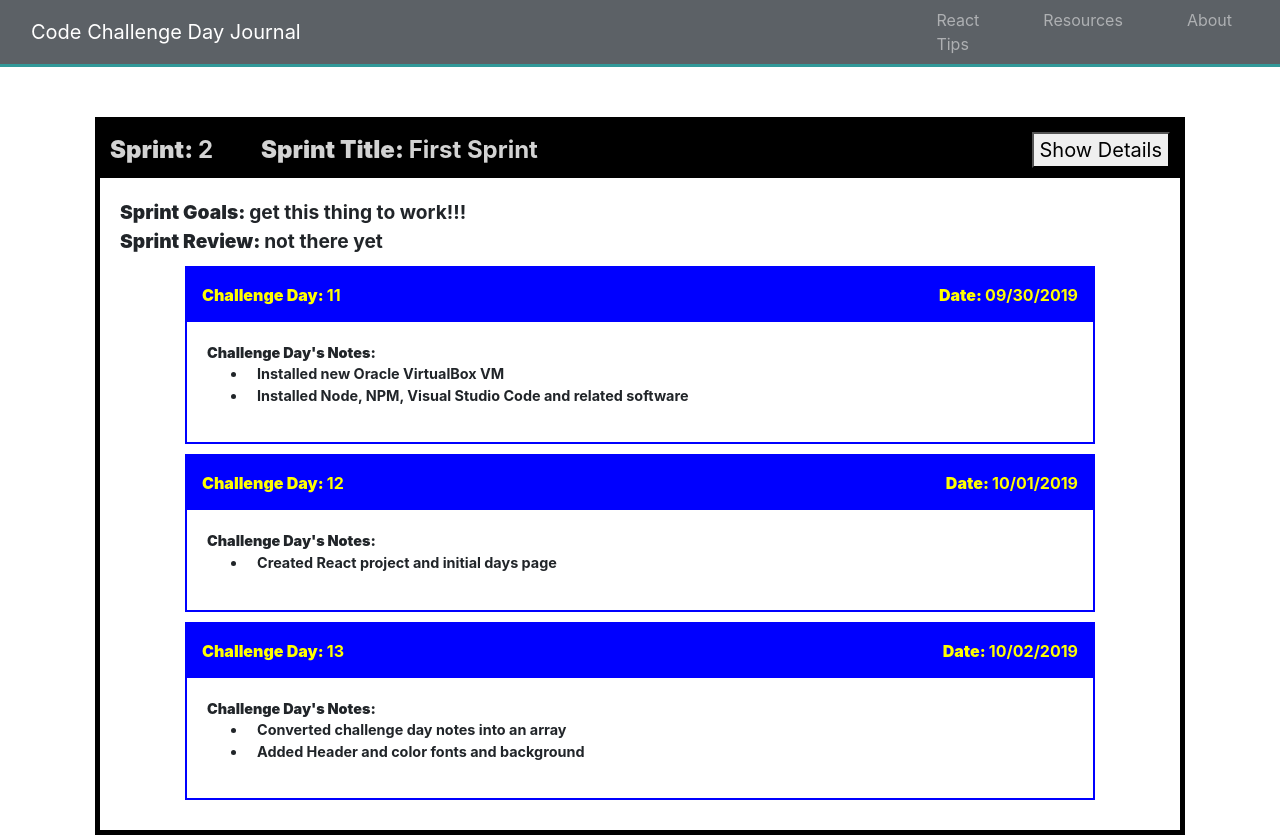
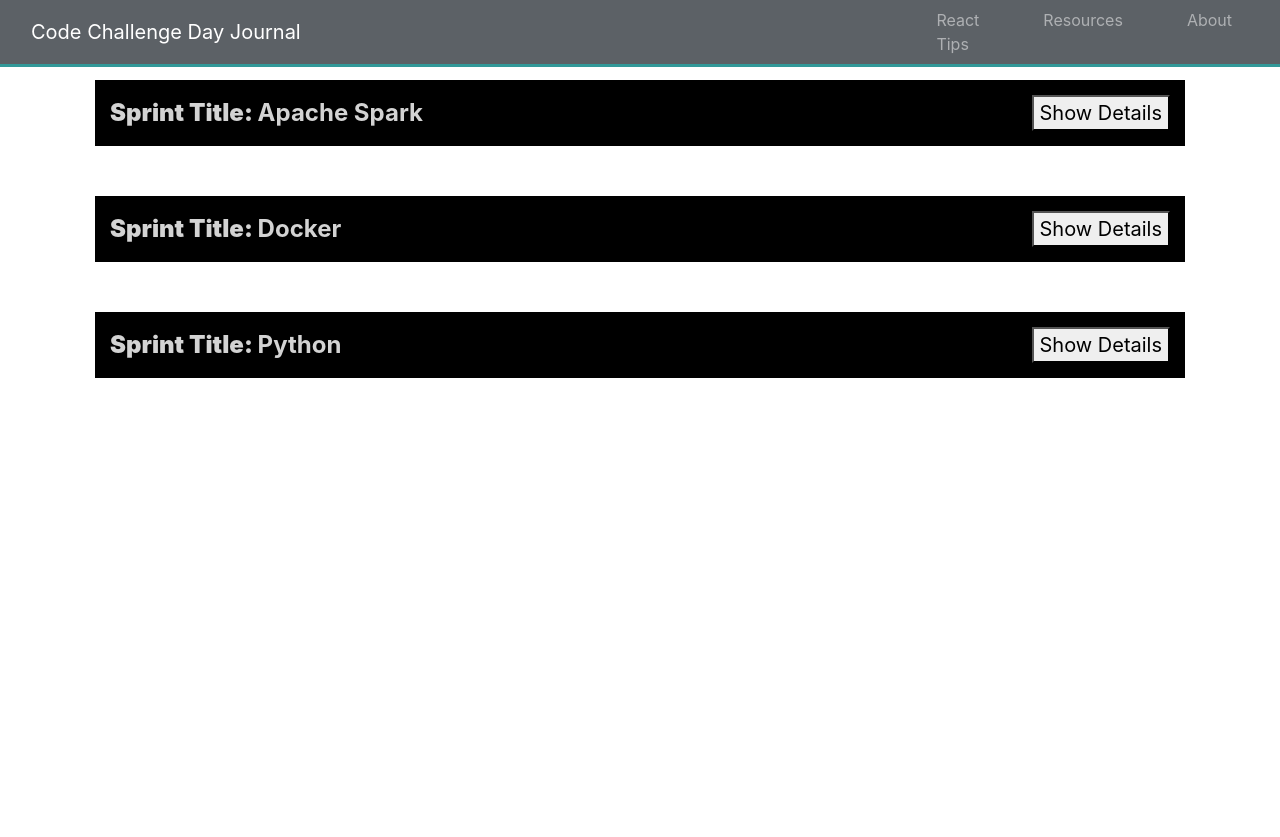
Before and after one commit to leseanbruneau/react-ccja, a React (Create React App) app: page / in a window 1280 px wide. Shown: the top 837 px of the page. After the commit the page ends 800 px from the top, so only its background shows below. Built offline with nearby package versions, Linux system fonts and the light colour scheme.

Commit message:
first commit

```diff
--- a/src/App.css
+++ b/src/App.css
@@ -19,6 +19,10 @@
 
 .App-link {
   color: #09d3ac;
+}
+
+.pagetop {
+  margin-top: 5rem;
 }
 
 .navbar {
@@ -59,7 +63,23 @@
 
 .cardsprintbody {
   padding: 20px;
-  font-size: 1.2rem;
+  font-size: 1rem;
+}
+
+.sprintinfo {
+  display: flex;
+}
+
+.sprintlabel {
+  flex: 0 0 20%;
+  text-align: right;
+  font-weight: bold;
+  padding-right: 0.5rem;
+}
+
+.sprintdesc {
+  flex: 1;
+  text-align: left;
 }
 
 .cardday {
@@ -76,7 +96,7 @@
   color: yellow;
   padding: 15px;
   font-weight: bold;
-  font-size: 1.0rem;
+  font-size: 0.9rem;
 }
 
 .carddayheaderline {
--- a/src/App.js
+++ b/src/App.js
@@ -22,7 +22,7 @@
       <div>
         <Router>
           <Header />
-          <div>
+          <div className="pagetop">
             <Switch>
               <Route exact path="/" component= { Sprints } />
               <Route exact path="/reacthelp" component= { ReactHelp } />
--- /dev/null
+++ b/src/components/Day.js
@@ -0,0 +1,38 @@
+import React, { Component } from 'react'
+
+import '../App.css'
+
+class Day extends Component {
+  render() {
+    const {day} = this.props;
+
+    return (
+      <div className="container" key={day.id}>
+        <div className="cardday">
+          <div className="carddayheader">
+            <span><strong>Challenge Day: </strong> {day.challengeDay}</span>
+            <span style={{ float: 'right' }}>
+              <strong>Date: </strong>
+              {day.date.substring(4, 6)}/
+            {day.date.substring(6, 8)}/
+            {day.date.substring(0, 4)}
+            </span>
+          </div>
+          <div className='carddaybody'>
+            <strong>Challenge Day's Notes:</strong>
+            <br />
+            <ul>
+              {day.dayNotes.map((note, index) => (
+                <li key={index}>
+                  <span style={{ paddingLeft: '10px' }}>{note}</span>
+                </li>
+              ))}
+            </ul>
+          </div>
+        </div>
+      </div>
+    )
+  }
+}
+
+export default Day;
--- a/src/components/Days.js
+++ b/src/components/Days.js
@@ -1,50 +1,24 @@
 import React, { Component } from 'react'
 
 import '../App.css'
-
-import { Consumer } from '../context/context'
+import Day from './Day'
 
 export default class Days extends Component {
 
   render() {
-        return (
-            <Consumer>
-                {value => {
-                    const { days } = value;
-                    // Challenge days to display in decending order
+    const {days} = this.props;
+
+    // Want decending order on challenge days in sprint - most recent days first
     days.sort(function (a, b) {
       return b.challengeDay - a.challengeDay
     })
+
     return (
       <React.Fragment>
         {days.map(day => (
-                                <div className="container card" key={day.id}>
-                                    <div className="cardheader">
-                                        <span><strong>Challenge Day: </strong> {day.challengeDay}</span>
-                                        <span style={{ float: 'right' }}>
-                                            <strong>Date: </strong>
-                                            {day.date.substring(4, 6)}/
-                                    {day.date.substring(6, 8)}/
-                                    {day.date.substring(0, 4)}
-                                        </span>
-                                    </div>
-                                    <div className='cardbody'>
-                                        <strong>Notes:</strong>
-                                        <br />
-                                        <ul>
-                                            {day.dayNotes.map((note, index) => (
-                                                <li key={index}>
-                                                    <span style={{ paddingLeft: '10px' }}>{note}</span>
-                                                </li>
-                                            ))}
-                                        </ul>
-                                    </div>
-                                </div>
+          <Day day={day} />
         ))}
       </React.Fragment>
     )
-                }}
-            </Consumer>
-        )
   }
 }
--- a/src/components/Header.js
+++ b/src/components/Header.js
@@ -8,7 +8,7 @@
 class Header extends Component {
   render() {
     return (
-            <nav className="navbar navbar-expand-sm navbar-dark bg-dark mb-3 py-0">
+      <nav className="navbar fixed-top navbar-expand-sm navbar-dark bg-dark mb-3 py-0">
         <div className="container">
           <a href="/" className="navbar-brand">
             Code Challenge Day Journal
--- a/src/components/Sprint.js
+++ b/src/components/Sprint.js
@@ -1,9 +1,11 @@
 import React, { Component } from 'react'
+
+import Days from './Days'
 
 class Sprint extends Component {
 
   state = {
-    showSprintDetails: true
+    showSprintDetails: false
   };
 
   onShowClick = e => {
@@ -19,40 +21,26 @@
         <div className="container" key={sprint.id}>
           <div className="cardsprint">
             <div className="cardsprintheader">
-              <span><strong>Sprint: </strong>{sprint.sprintnbr}</span>
-              <span className="ml-5"><strong>Sprint Title: </strong>{sprint.sprinttitle}</span>
-              <span className="cardsprintheaderbutton"><button onClick={this.onShowClick}>Show Details</button></span>
+              <span><strong>Sprint Title: </strong>{sprint.sprinttitle}</span>
+              <span className="cardsprintheaderbutton">
+              <button onClick={this.onShowClick}>
+                {showSprintDetails ? "Hide Details" : "Show Details" }
+              </button>
+              </span>
             </div>
             {showSprintDetails ? (
               <div className='cardsprintbody'>
-                <div><strong>Sprint Goals: </strong>{sprint.sprintgoals}</div>
-                <div><strong>Sprint Review: </strong>{sprint.sprintreview}</div>
-                {sprint.days.map(day => (
-                  <div className="container" key={day.id}>
-                    <div className="cardday">
-                      <div className="carddayheader">
-                        <span><strong>Challenge Day: </strong> {day.challengeDay}</span>
-                        <span style={{ float: 'right' }}>
-                          <strong>Date: </strong>
-                          {day.date.substring(4, 6)}/
-                        {day.date.substring(6, 8)}/
-                        {day.date.substring(0, 4)}
-                        </span>
-                      </div>
-                      <div className='carddaybody'>
-                        <strong>Challenge Day's Notes:</strong>
-                        <br />
-                        <ul>
-                          {day.dayNotes.map((note, index) => (
-                            <li key={index}>
-                              <span style={{ paddingLeft: '10px' }}>{note}</span>
-                            </li>
-                          ))}
-                        </ul>
-                      </div>
-                    </div>
-                  </div>
-                ))}
+                <div className="sprintinfo">
+                  <div className="sprintlabel">Sprint Number:</div><div className="sprintdesc">{sprint.sprintnbr}</div>
+                </div>
+                <div className="sprintinfo">
+                  <div className="sprintlabel">Sprint Goals:</div><div className="sprintdesc">{sprint.sprintgoals}</div>
+                </div>
+                <div className="sprintinfo">
+                  <div className="sprintlabel">Sprint Review:</div><div className="sprintdesc">{sprint.sprintreview}</div>
+                </div>
+                <br />
+                <Days days={sprint.days} />
               </div>
             ) : null}
           </div>
--- a/src/context/context.js
+++ b/src/context/context.js
@@ -8,9 +8,9 @@
       {
         "id": 1,
         "sprintnbr": 1,
-        "sprinttitle": "First Sprint",
-        "sprintgoals": "get this thing to work!!!",
-        "sprintreview": "not there yet",
+        "sprinttitle": "Python",
+        "sprintgoals": "Read and write files, libraries",
+        "sprintreview": "Python programs and libraries worked",
         "days": [
           {
             "id": 101,
@@ -18,8 +18,8 @@
             "challengeDay": 1,
             "date": "20190930",
             "dayNotes": [
-              "Installed new Oracle VirtualBox VM",
-              "Installed Node, NPM, Visual Studio Code and related software"
+              "Wrote Python Hello World program",
+              "Python program to read text file"
             ]
           },
           {
@@ -28,17 +28,17 @@
             "challengeDay": 2,
             "date": "20191001",
             "dayNotes": [
-              "Created React project and initial days page"
+              "Some other Python stuff"
             ]
           },
           {
-            "id": 103,
-            "sprintDay": 3,
-            "challengeDay": 3,
+            "id": 110,
+            "sprintDay": 10,
+            "challengeDay": 10,
             "date": "20191002",
             "dayNotes": [
-              "Converted challenge day notes into an array",
-              "Added Header and color fonts and background"
+              "OK, so I may have skipped a few days for this example",
+              "Will be a pattern in future sprints for this example program"
             ]
           }
         ]
@@ -46,9 +46,9 @@
       {
         "id": 2,
         "sprintnbr": 2,
-        "sprinttitle": "First Sprint",
-        "sprintgoals": "get this thing to work!!!",
-        "sprintreview": "not there yet",
+        "sprinttitle": "Docker",
+        "sprintgoals": "Learn Docker basics, configure, install, deploy and run Docker containers",
+        "sprintreview": "Containers are awesome, wish I could use them at my workplace",
         "days": [
           {
             "id": 201,
@@ -56,27 +56,47 @@
             "challengeDay": 11,
             "date": "20190930",
             "dayNotes": [
-              "Installed new Oracle VirtualBox VM",
-              "Installed Node, NPM, Visual Studio Code and related software"
+              "Something to do with Docker",
+              "Wrote first Docker compose file"
             ]
           },
           {
-            "id": 202,
-            "sprintDay": 2,
-            "challengeDay": 12,
-            "date": "20191001",
+            "id": 210,
+            "sprintDay": 10,
+            "challengeDay": 20,
+            "date": "20191002",
             "dayNotes": [
-              "Created React project and initial days page"
+              "Quick Sprint - that went fast"
+            ]
+          }
+        ]
+      },
+      {
+        "id": 3,
+        "sprintnbr": 3,
+        "sprinttitle": "Apache Spark",
+        "sprintgoals": "Learn Apache Spark - configure and write programs",
+        "sprintreview": "Gobs and gobs of multitasking",
+        "days": [
+          {
+            "id": 301,
+            "sprintDay": 1,
+            "challengeDay": 31,
+            "date": "20190930",
+            "dayNotes": [
+              "More examples",
+              "Busy first day",
+              "One more comment"
             ]
           },
           {
-            "id": 203,
-            "sprintDay": 3,
-            "challengeDay": 13,
+            "id": 310,
+            "sprintDay": 10,
+            "challengeDay": 40,
             "date": "20191002",
             "dayNotes": [
-              "Converted challenge day notes into an array",
-              "Added Header and color fonts and background"
+              "Got to thank the team for this - could not have finished this sprint without all the hard working nodes out there",
+              "End of examples"
             ]
           }
         ]
```
Lines whose indentation alone changed are shown as unchanged.
